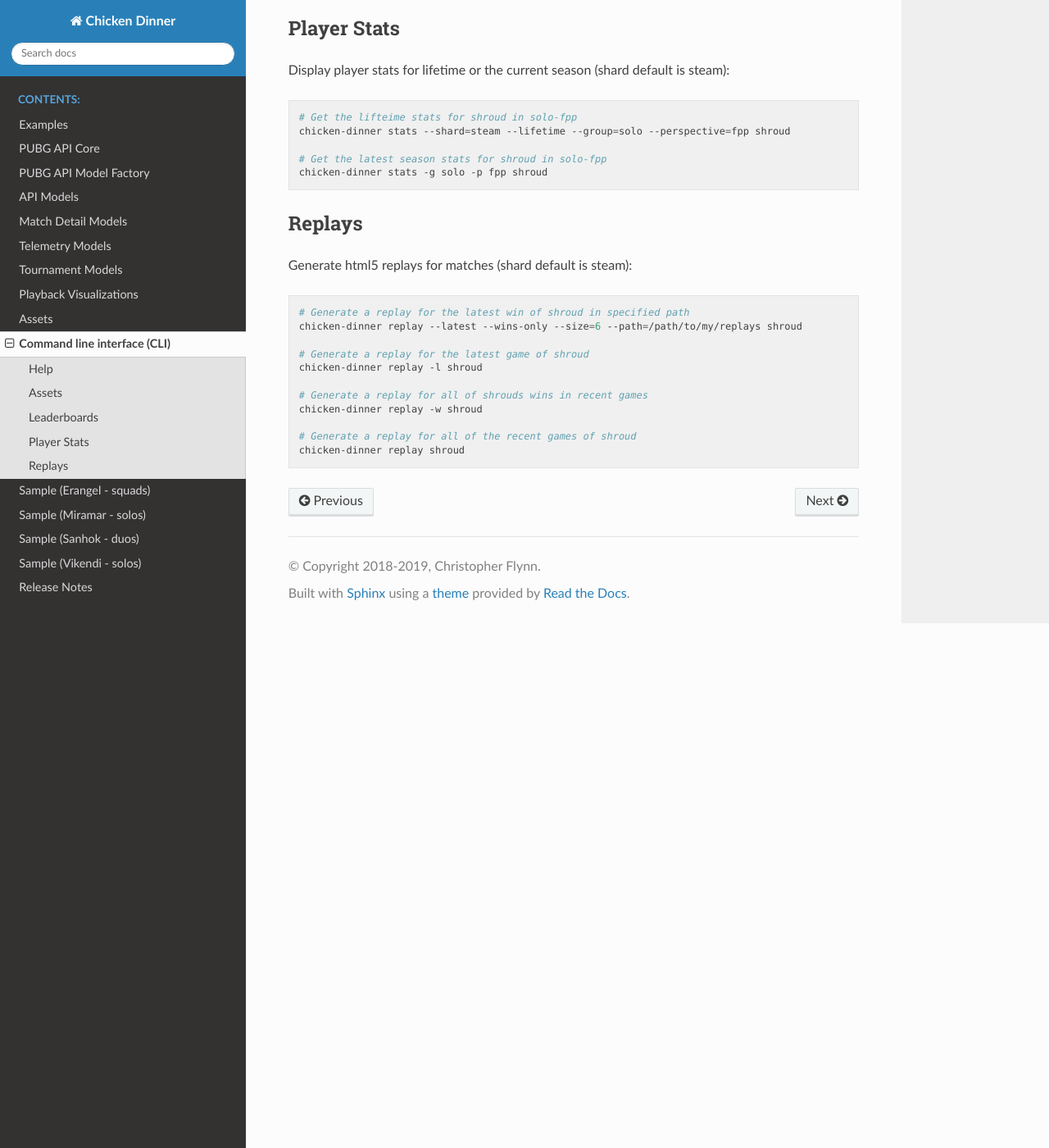
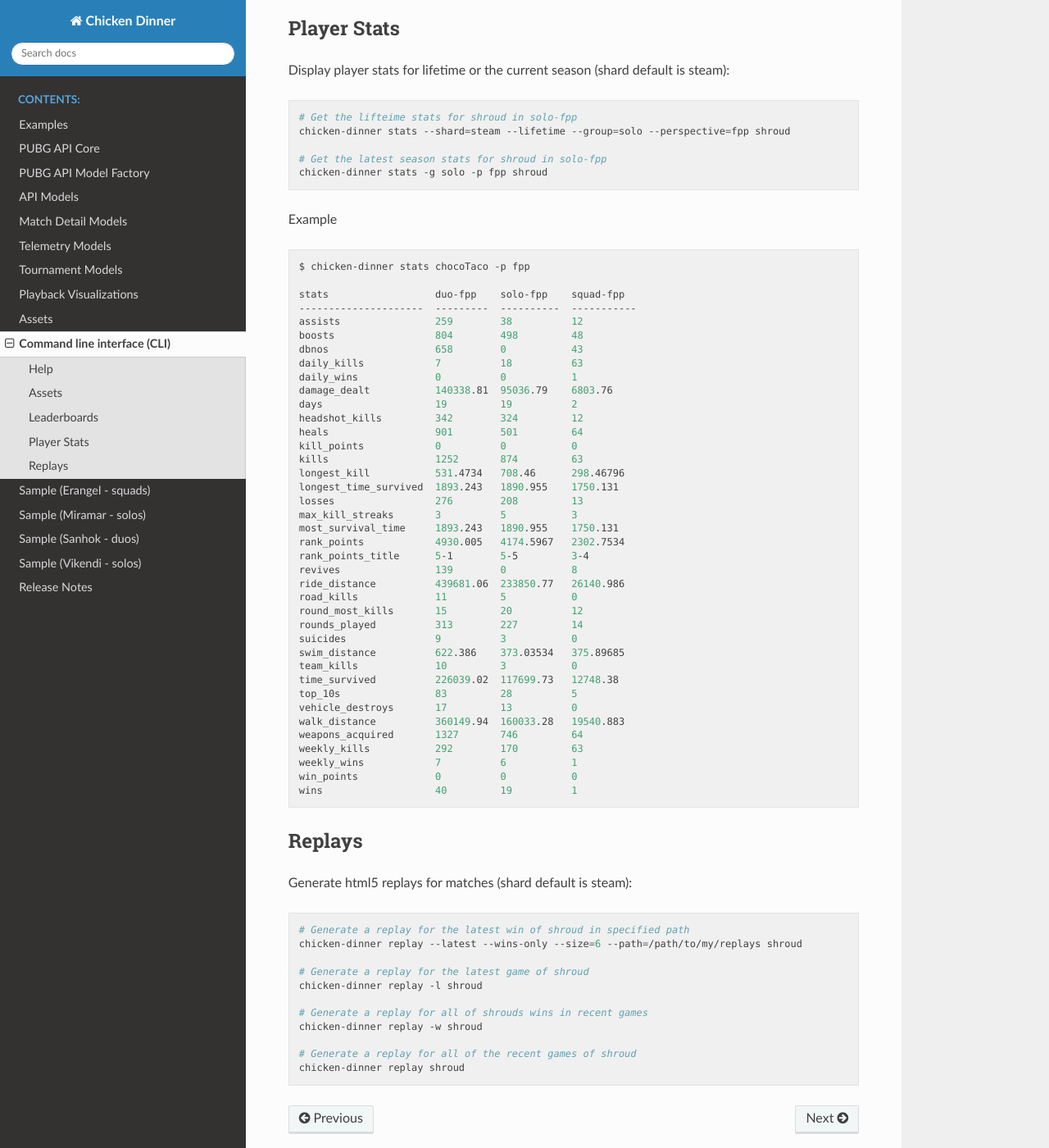
Before and after one commit to crflynn/chicken-dinner, a Sphinx documentation site: the page built from docs/cli/cli.rst, in a window 1280 px wide and 1400 px high, scrolled down 1178 px. Shown: the whole window at 82% size. Built offline with Sphinx 7.4.7 and the Read the Docs theme 2.0.0, drawn with Linux system fonts in a browser that asks for light colours; some of the changed text lies outside the part shown.

Commit message:
finish up the CLI

```diff
--- a/HISTORY.rst
+++ b/HISTORY.rst
@@ -1,5 +1,11 @@
 Release History
 ---------------
+
+0.10.0: 2019-08-18
+~~~~~~~~~~~~~~~~~~
+
+* Add a command line interface for replays, assets, leaderboards, and stats
+* Add a method in Leaderboard which tabulates stats to text for the CLI
 
 0.9.0: 2019-08-18
 ~~~~~~~~~~~~~~~~~
--- a/README.rst
+++ b/README.rst
@@ -12,7 +12,9 @@ Chicken Dinner
 .. |pyversions| image:: https://img.shields.io/pypi/pyversions/chicken-dinner.svg
     :target: https://pypi.python.org/pypi/chicken-dinner
 
-Python PUBG JSON API Wrapper and (optional) playback visualizer. Chicken dinner now includes basic CLI functionality.
+Python PUBG JSON API Wrapper and (optional) playback visualizer.
+
+Also includes basic CLI functionality for replays, leaderboards, stats, and updating assets.
 
 Samples
 -------
--- a/chicken_dinner/__version__.py
+++ b/chicken_dinner/__version__.py
@@ -2,7 +2,7 @@
 __title__ = "chicken_dinner"
 __description__ = "PUBG JSON API wrapper and playback visualizer."
 __url__ = "https://github.com/crflynn/chicken-dinner"
-__version__ = "0.9.0"
+__version__ = "0.10.0"
 __author__ = "Christopher Flynn"
 __author_email__ = "crf204@gmail.com"
 __license__ = "MIT"
--- a/docs/assets/assets.rst
+++ b/docs/assets/assets.rst
@@ -20,7 +20,7 @@ directory:
 
     python -m chicken_dinner.assets.maps
 
-Starting in v0.8.0, they can also be downloaded using the chicken-dinner CLI:
+Starting in v0.10.0, they can also be downloaded using the chicken-dinner CLI:
 
 .. code-block:: bash
 
@@ -41,7 +41,7 @@ directory:
 
     python -m chicken_dinner.assets.dictionary
 
-Starting in v0.8.0, they can also be downloaded using the chicken-dinner CLI:
+Starting in v0.10.0, they can also be downloaded using the chicken-dinner CLI:
 
 .. code-block:: bash
 
--- a/docs/cli/cli.rst
+++ b/docs/cli/cli.rst
@@ -1,7 +1,7 @@
 Command line interface (CLI)
 ============================
 
-Starting in version 0.8.0, ``chicken-dinner`` provides a limited CLI for
+Starting in version 0.10.0, ``chicken-dinner`` provides a limited CLI for
 
 * updating local assets
 * retrieving player stats
@@ -69,6 +69,51 @@ Display player stats for lifetime or the current season (shard default is steam)
     # Get the latest season stats for shroud in solo-fpp
     chicken-dinner stats -g solo -p fpp shroud
 
+Example
+
+.. code-block:: bash
+
+    $ chicken-dinner stats chocoTaco -p fpp
+
+    stats                  duo-fpp    solo-fpp    squad-fpp
+    ---------------------  ---------  ----------  -----------
+    assists                259        38          12
+    boosts                 804        498         48
+    dbnos                  658        0           43
+    daily_kills            7          18          63
+    daily_wins             0          0           1
+    damage_dealt           140338.81  95036.79    6803.76
+    days                   19         19          2
+    headshot_kills         342        324         12
+    heals                  901        501         64
+    kill_points            0          0           0
+    kills                  1252       874         63
+    longest_kill           531.4734   708.46      298.46796
+    longest_time_survived  1893.243   1890.955    1750.131
+    losses                 276        208         13
+    max_kill_streaks       3          5           3
+    most_survival_time     1893.243   1890.955    1750.131
+    rank_points            4930.005   4174.5967   2302.7534
+    rank_points_title      5-1        5-5         3-4
+    revives                139        0           8
+    ride_distance          439681.06  233850.77   26140.986
+    road_kills             11         5           0
+    round_most_kills       15         20          12
+    rounds_played          313        227         14
+    suicides               9          3           0
+    swim_distance          622.386    373.03534   375.89685
+    team_kills             10         3           0
+    time_survived          226039.02  117699.73   12748.38
+    top_10s                83         28          5
+    vehicle_destroys       17         13          0
+    walk_distance          360149.94  160033.28   19540.883
+    weapons_acquired       1327       746         64
+    weekly_kills           292        170         63
+    weekly_wins            7          6           1
+    win_points             0          0           0
+    wins                   40         19          1
+
+
 Replays
 -------
 
--- a/docs/index.rst
+++ b/docs/index.rst
@@ -131,6 +131,12 @@ To update the map images and asset dictionary, run the following commands.
     python -m chicken_dinner.assets.maps
     python -m chicken_dinner.assets.dictionary
 
+Alternatively, use the CLI
+
+.. code-block:: bash
+
+   chicken-dinner assets
+
 
 .. toctree::
     :maxdepth: 2
--- a/pyproject.toml
+++ b/pyproject.toml
@@ -19,7 +19,7 @@ exclude = '''
 
 [tool.poetry]
 name = "chicken_dinner"
-version = "0.9.0"
+version = "0.10.0"
 description = "PUBG JSON API Wrapper and Game Telemetry Visualizer"
 authors = ["Christopher Flynn <crf204@gmail.com>"]
 license = "MIT"
@@ -62,6 +62,8 @@ python = "^3.6"
 requests = "^2.22"
 matplotlib = { version = "^3.1", optional = true }
 pillow = { version = "^6.1", optional = true }
+click = "^7.0"
+tabulate = "^0.8.3"
 
 [tool.poetry.dev-dependencies]
 pytest = "^5.0"
```
Also changed, not shown: 3 other files.
